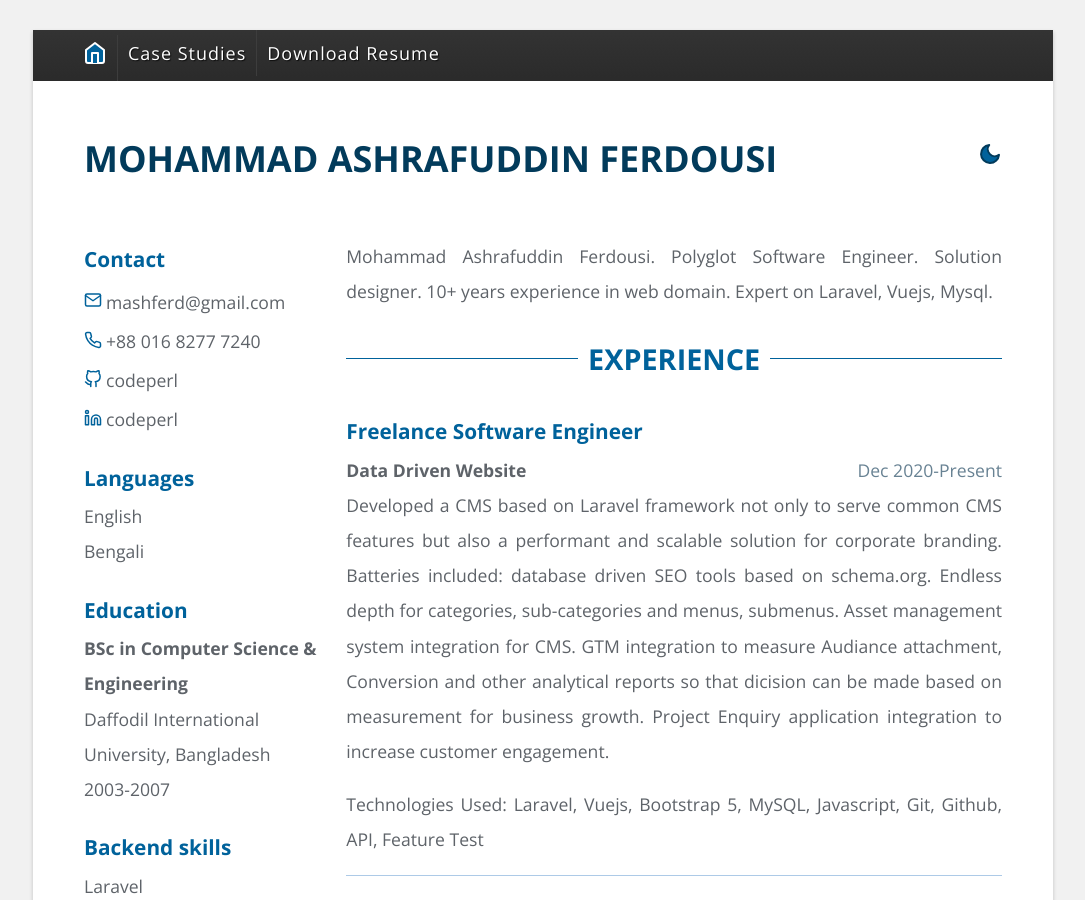
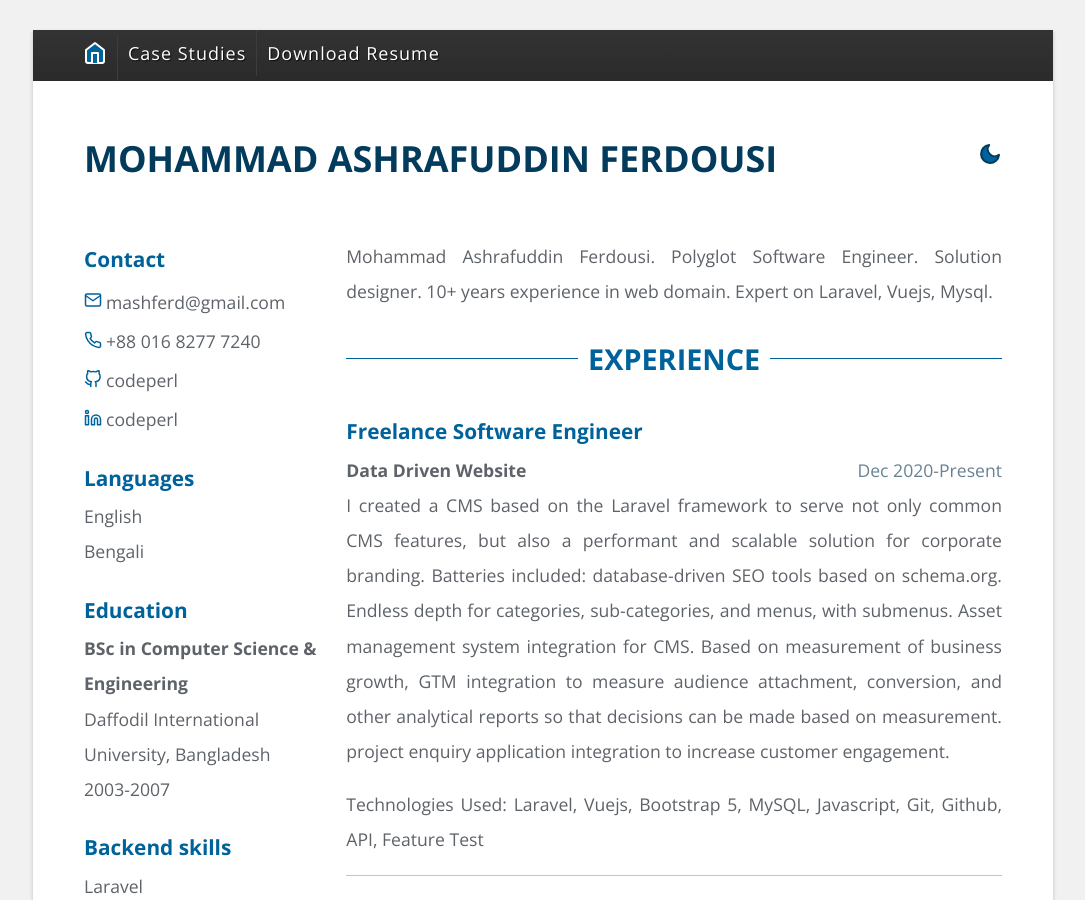
Before and after one commit to codeperl/resume, a Jekyll site: the page built from index.html, in a window 1280 px wide and 900 px high. Shown: the whole window, without its empty margins (97-1182 px from the left). Built offline with Jekyll 4.4.1, drawn with Linux system fonts in a browser that asks for light colours.

Commit message:
Fixing grammar.

```diff
--- a/_data/data.yml
+++ b/_data/data.yml
@@ -87,12 +87,7 @@ experience:
     time: Dec 2020-Present
     company: Data Driven Website
     details: |
-      Developed a CMS based on Laravel framework not only to serve common CMS features but also a
-      performant and scalable solution for corporate branding. Batteries included: database driven SEO tools
-      based on schema.org. Endless depth for categories, sub-categories and menus, submenus. Asset
-      management system integration for CMS. GTM integration to measure Audiance attachment,
-      Conversion and other analytical reports so that dicision can be made based on measurement for
-      business growth. Project Enquiry application integration to increase customer engagement.
+      I created a CMS based on the Laravel framework to serve not only common CMS features, but also a performant and scalable solution for corporate branding. Batteries included: database-driven SEO tools based on schema.org. Endless depth for categories, sub-categories, and menus, with submenus. Asset management system integration for CMS. Based on measurement of business growth, GTM integration to measure audience attachment, conversion, and other analytical reports so that decisions can be made based on measurement. project enquiry application integration to increase customer engagement.
     technologies_used: |
       Laravel, Vuejs, Bootstrap 5, MySQL, Javascript, Git, Github, API, Feature Test
 
```
